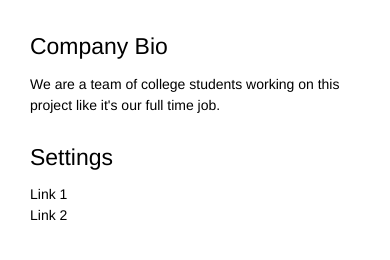
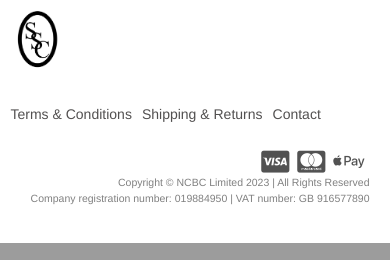
Before and after one commit to nccadman19/southville-sporting-club, a Django app: page / in a window 390 px wide. Shown: the part 601-861 px from the top of the page. Run offline with Django 4.2, Linux system fonts and the light colour scheme; some libraries are stand-ins or nearby versions.

Commit message:
Updated website styling, added mobile logo, and improved footer alignment

```diff
--- a/extra_static/css/style.css
+++ b/extra_static/css/style.css
@@ -95,6 +112,57 @@ html {
   color: rgba(0, 0, 0, 0.87);
 }
 
+.search {
+  padding-left: 20px !important;
+}
+
+/* Footer */
+
+.container {
+  width: 100%;
+}
+
+.footer-logo {
+  display: inline-block;
+  height: 5rem;
+  /* Adjust the max height as needed */
+}
+
+.fa-brands {
+  font-size: 25px;
+  margin-right: 5px;
+}
+
+.row {
+  margin-bottom: 0px;
+}
+
+.page-footer {
+  padding-top: 5px;
+}
+
+.inline-list {
+  display: flex;
+}
+
+.footer-info {
+  color: grey;
+  font-size: 0.75rem;
+  width: 100%;
+  text-align: right;
+  padding-right: 10px;
+}
+
+.footer-links {
+  margin-right: 10px;
+  padding-top: 10px;
+  color: #525050;
+}
+
+.footer-links:hover {
+  color: #000000;
+}
+
 /* ... Homepage ... */
 .hero-image {
   background: url('../../media/hero-image.png') no-repeat center center fixed;
--- a/extra_static/js/init.js
+++ b/extra_static/js/init.js
@@ -5,3 +5,8 @@
 
   }); // end of document ready
 })(jQuery); // end of jQuery name space
+
+$(document).ready(function () {
+  // Initialize dropdown triggers with hover option and belowOrigin
+  $(".dropdown-trigger").dropdown({ hover: true, coverTrigger: false });
+});
--- a/home/templates/home/index.html
+++ b/home/templates/home/index.html
@@ -5,7 +5,7 @@
 <div class="section no-pad-bot hero-image" id="index-banner">
     <div class="container">
         <br><br>
-        <a class="waves-effect waves-light btn-large grey lighten-3">Shop Latest Drop</a>
+        <a class="waves-effect waves-light btn-large N/A transparent">Shop Latest Drop</a>
         <br><br>
 
         {% if messages %}
--- a/templates/allauth/base.html
+++ b/templates/allauth/base.html
@@ -27,6 +27,7 @@
     <script src="https://code.jquery.com/jquery-2.1.1.min.js"
         integrity="sha384-fj9YEHKNa/e0CNquG4NcocjoyMATYo1k2Ff5wGB42C/9AwOlJjDoySPtNJalccfI"
         crossorigin="anonymous"></script>
+    <script src="https://kit.fontawesome.com/f0f8e6b416.js" crossorigin="anonymous"></script>
     <script src="{% static 'js/materialize.js' %}"></script>
     <script src="{% static 'js/init.js' %}"></script>
     {% endblock%}
@@ -49,7 +50,7 @@
         </div>
     </a>
     <nav class="white" role="navigation">
-        <ul class="left hide-on-med-and-down">
+        <ul class="left hide-on-med-and-down search">
             <li>
                 <form>
                     <div class="input-field">
@@ -62,27 +63,50 @@
             </li>
         </ul>
         <div class="nav-wrapper">
-            <a id="logo-container" href="#" class="brand-logo center black-text"
-                style="font-family: 'Times New Roman', Times, serif;">SOUTHVILLE SPORTING CLUB</a>
+            <a id="logo-container" href="#" class="brand-logo center black-text">SOUTHVILLE SPORTING CLUB</a>
             <img class="mobile-logo" src="../../media/mobile-logo.png" alt="Mobile Logo">
-            <ul class="right">
             <ul class="right hide-on-med-and-down">
                 <li><a href="#" class="black-text">ABOUT US</a></li>
-                    <li><a href="#" class="black-text">THE RUNNING CLUB</a></li>
-                    <li><a href="#" class="black-text">SHOP NOW</a></li>
+                <li><a href="#" class="black-text">RUNNING CLUB</a></li>
+                <!-- Dropdown Trigger -->
+                <li>
+                    <a class="dropdown-trigger black-text" href="#!" data-target="dropdown-shop">SHOP NOW</a>
+                </li>
+                <li><a href="#" class="black-text">
+                        <i class="fa-regular fa-user" style="color: #000000;"></i>
+                    </a></li>
+                <li><a href="#" class="black-text">
+                        <i class="fa-sharp fa-solid fa-bag-shopping" style="color: #000000;"></i>
+                    </a></li>
             </ul>
 
             <ul id="nav-mobile" class="sidenav">
                 <li><a href="#" class="black-text">ABOUT US</a></li>
-                    <li><a href="#" class="black-text">THE RUNNING CLUB</a></li>
-                    <li><a href="#" class="black-text">SHOP NOW</a></li>
+                <li><a href="#" class="black-text">RUNNING CLUB</a></li>
+                <!-- Dropdown Trigger -->
+                <li>
+                    <a class="dropdown-trigger black-text" href="#!" data-target="dropdown-shop-mobile">SHOP NOW</a>
+                </li>
             </ul>
 
             <a href="#" data-target="nav-mobile" class="sidenav-trigger black-text"><i
                     class="material-icons">menu</i></a>
+        </div>
 
+        <!-- Dropdown Structure for Desktop -->
+        <ul id="dropdown-shop" class="dropdown-content">
+            <li class="navbar-dropdown"><a href="#!">T-Shirts</a></li>
+            <li><a href="#!">Hoodies</a></li>
+            <li><a href="#!">Sweatpants</a></li>
         </ul>
-        </div>
+
+        <!-- Dropdown Structure for Mobile -->
+        <ul id="dropdown-shop-mobile" class="dropdown-content">
+            <li><a href="#!">Category 1</a></li>
+            <li><a href="#!">Category 2</a></li>
+            <li class="divider"></li>
+            <li><a href="#!">Category 3</a></li>
+        </ul>
     </nav>
 
     {% block page_header %}
@@ -94,20 +118,31 @@
     <footer class="page-footer white">
         <div class="container">
             <div class="row">
+                <div class="col l1 s2">
+                    <img class="footer-logo" src="../../media/mobile-logo.png" alt="Mobile Logo">
+                </div>
+                <div class="col l5 s12">
+                    <ul class="inline-list footer-links">
+                        <li><a class="footer-links" href="#!">Terms & Conditions</a></li>
+                        <li><a class="footer-links" href="#!">Shipping & Returns</a></li>
+                        <li><a class="footer-links" href="#!">Contact</a></li>
+                    </ul>
+                </div>
                 <div class="col l6 s12">
-                    <h5 class="black-text">Company Bio</h5>
-                    <p class="black-text text-lighten-4">We are a team of college students working on this project like
-                        it's our full time job.</p>
+                    <p class="footer-info">
+                        <i class="fa-brands fa-cc-visa" style="color: #525252;"></i>
+                        <i class="fa-brands fa-cc-mastercard" style="color: #525252;"></i>
+                        <i class="fa-brands fa-apple-pay" style="color: #525252;"></i><br>
+                        Copyright © NCBC Limited 2023 | All Rights Reserved <br>
+                        Company registration number: 019884950 | VAT number: GB 916577890
+                    </p>
                 </div>
-                <div class="col l3 s12">
-                    <h5 class="black-text">Settings</h5>
-                    <ul>
-                        <li><a class="black-text" href="#!">Link 1</a></li>
-                        <li><a class="black-text" href="#!">Link 2</a></li>
-                    </ul>
             </div>
         </div>
     </footer>
+
+
+
 
     {% block postloadjs %}
     {% endblock %}
```
Also changed, not shown: other parts of extra_static/css/style.css (+31 -11 lines), README.md. Lines whose indentation alone changed are shown as unchanged.
